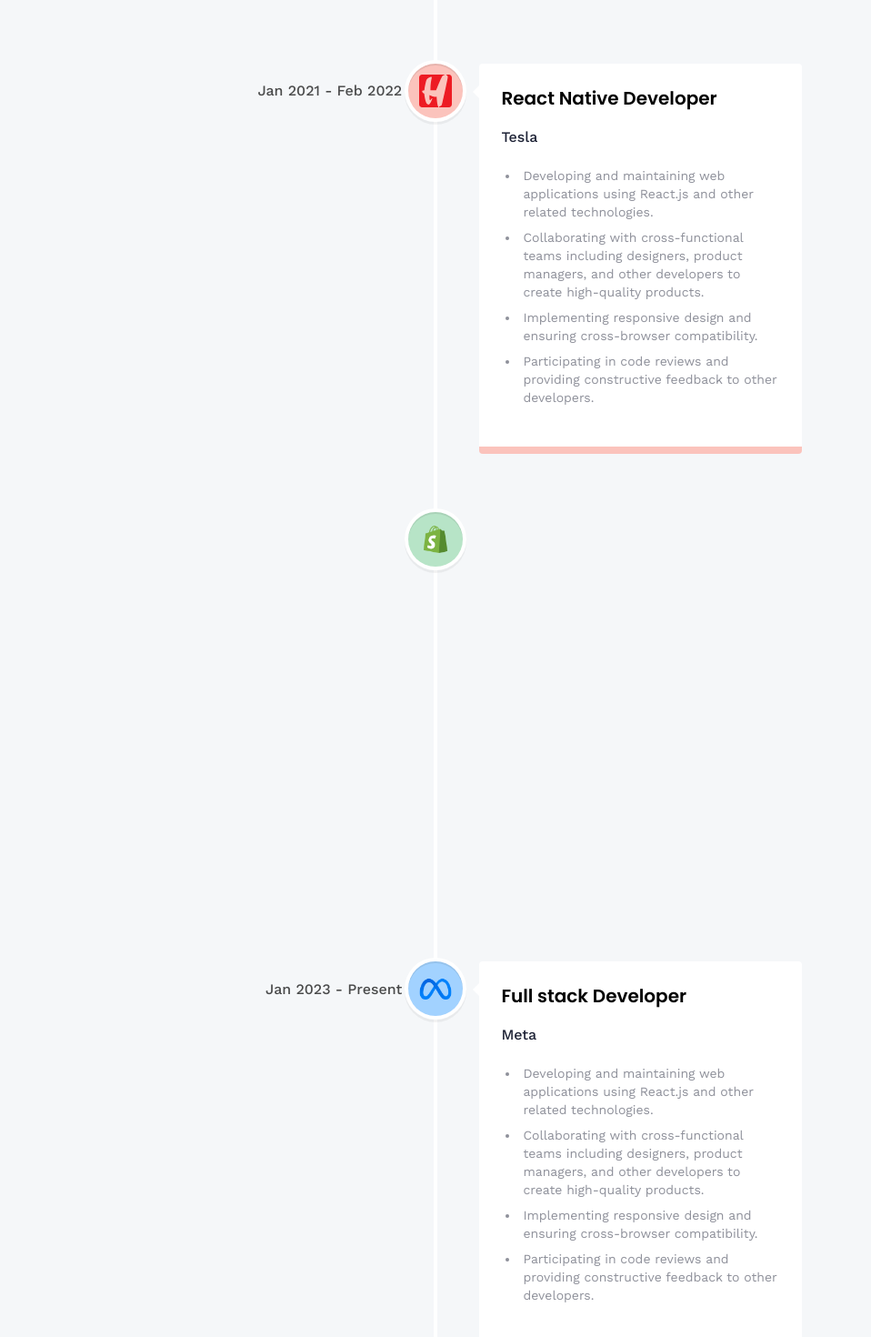
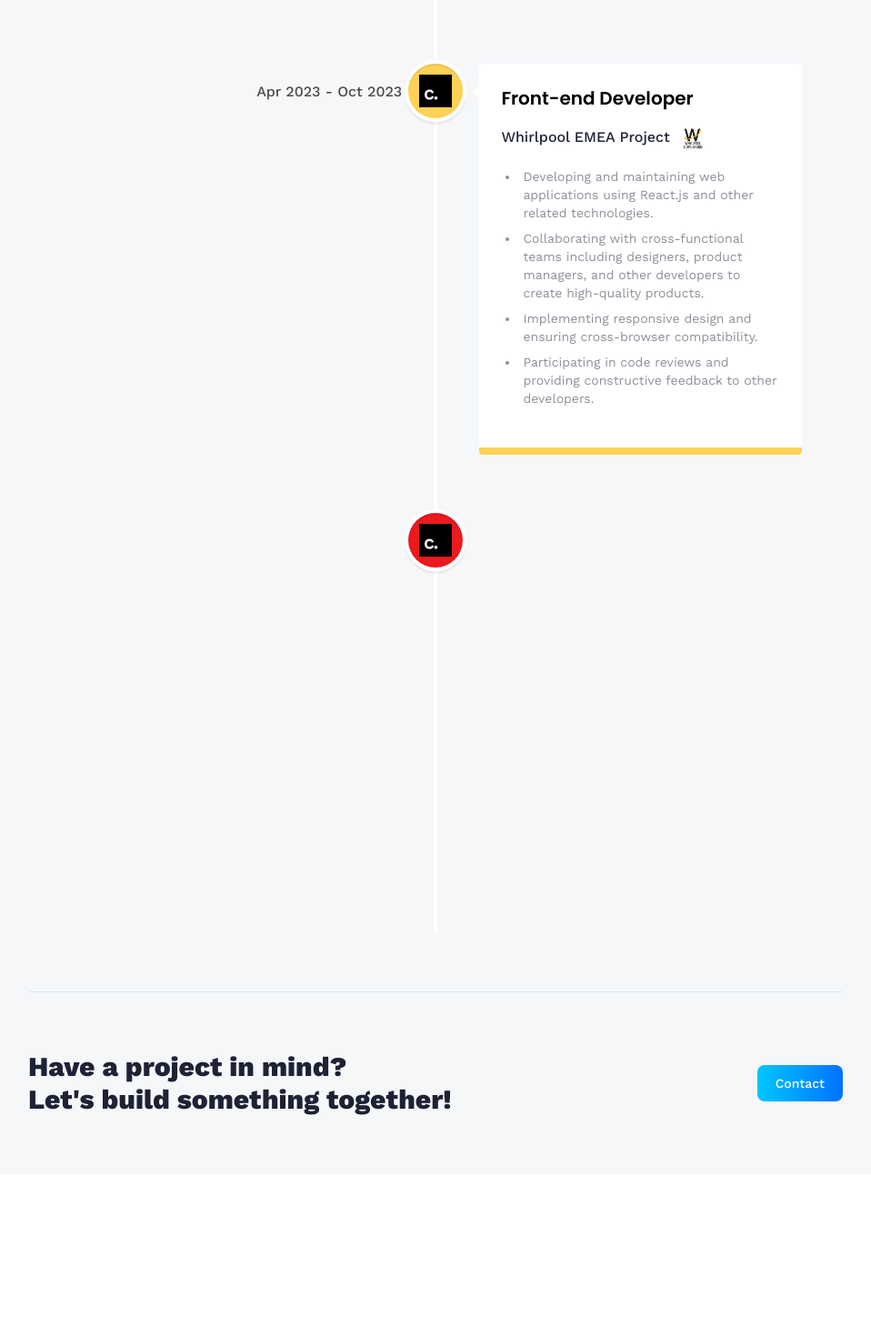
Before and after one commit to Antoniovsb25/3d-portfolio, a React (Vite) app: page /about in a window 1280 px wide. Shown: the part 1400-2870 px from the top of the page at 91% size, without its empty margins (161-1119 px from the left). After the commit the page ends 2691 px from the top, so only its background shows below. Built offline with nearby package versions, Linux system fonts and the light colour scheme.

Commit message:
feat: add project icon

```diff
--- a/src/assets/images/index.js
+++ b/src/assets/images/index.js
@@ -6,7 +6,7 @@ import tesla from "./tesla.png";
 import logo from "./logo.svg";
 import corebiz from "./corebiz.jpg";
 import hmart from "./hmart.svg";
-import whirlpool from "./whirlpool.svg";
+import whirlpool from "./whirlpool.png";
 import motorola from "./motorola.svg";
 
 export {
--- a/src/constants/index.js
+++ b/src/constants/index.js
@@ -145,11 +145,12 @@ export const skills = [
 
 export const experiences = [
   {
-    title: "React.js Developer",
-    company_name: "Starbucks",
-    icon: hmart,
+    title: "Front-end Developer",
+    company_name: "Motorola EMEA Project",
+    icon: corebiz,
+    project_icon: motorola,
     iconBg: "#accbe1",
-    date: "March 2020 - April 2021",
+    date: "Oct 2021 - Apr 2023",
     points: [
       "Developing and maintaining web applications using React.js and other related technologies.",
       "Collaborating with cross-functional teams including designers, product managers, and other developers to create high-quality products.",
@@ -158,11 +159,12 @@ export const experiences = [
     ],
   },
   {
-    title: "React Native Developer",
-    company_name: "Tesla",
-    icon: hmart,
-    iconBg: "#fbc3bc",
-    date: "Jan 2021 - Feb 2022",
+    title: "Front-end Developer",
+    company_name: "Whirlpool EMEA Project",
+    icon: corebiz,
+    project_icon: whirlpool,
+    iconBg: "#ffd154",
+    date: "Apr 2023 - Oct 2023",
     points: [
       "Developing and maintaining web applications using React.js and other related technologies.",
       "Collaborating with cross-functional teams including designers, product managers, and other developers to create high-quality products.",
@@ -171,24 +173,12 @@ export const experiences = [
     ],
   },
   {
-    title: "Web Developer",
-    company_name: "Shopify",
-    icon: shopify,
-    iconBg: "#b7e4c7",
-    date: "Jan 2022 - Jan 2023",
-    points: [
-      "Developing and maintaining web applications using React.js and other related technologies.",
-      "Collaborating with cross-functional teams including designers, product managers, and other developers to create high-quality products.",
-      "Implementing responsive design and ensuring cross-browser compatibility.",
-      "Participating in code reviews and providing constructive feedback to other developers.",
-    ],
-  },
-  {
-    title: "Full stack Developer",
-    company_name: "Meta",
-    icon: meta,
-    iconBg: "#a2d2ff",
-    date: "Jan 2023 - Present",
+    title: "Mobile Developer",
+    company_name: "H Mart project",
+    icon: corebiz,
+    project_icon: hmart,
+    iconBg: "#ea1a1e",
+    date: "Oct 2023 - Present",
     points: [
       "Developing and maintaining web applications using React.js and other related technologies.",
       "Collaborating with cross-functional teams including designers, product managers, and other developers to create high-quality products.",
--- a/src/pages/About/index.jsx
+++ b/src/pages/About/index.jsx
@@ -76,7 +76,11 @@ const AboutPage = () => {
                     {experience.title}
                   </h3>
                   <p className="text-black-500 font-medium font-base">
-                    {experience.company_name}
+                    {experience.company_name}{" "}
+                    <img
+                      className="inline w-6 h-6 ml-2"
+                      src={experience.project_icon}
+                    />
                   </p>
                 </div>
                 <ul className="my-5 list-disc ml-5 space-y-2">
```
Also changed, not shown: src/assets/images/whirlpool.png (added), src/assets/images/whirlpool.svg (deleted).
